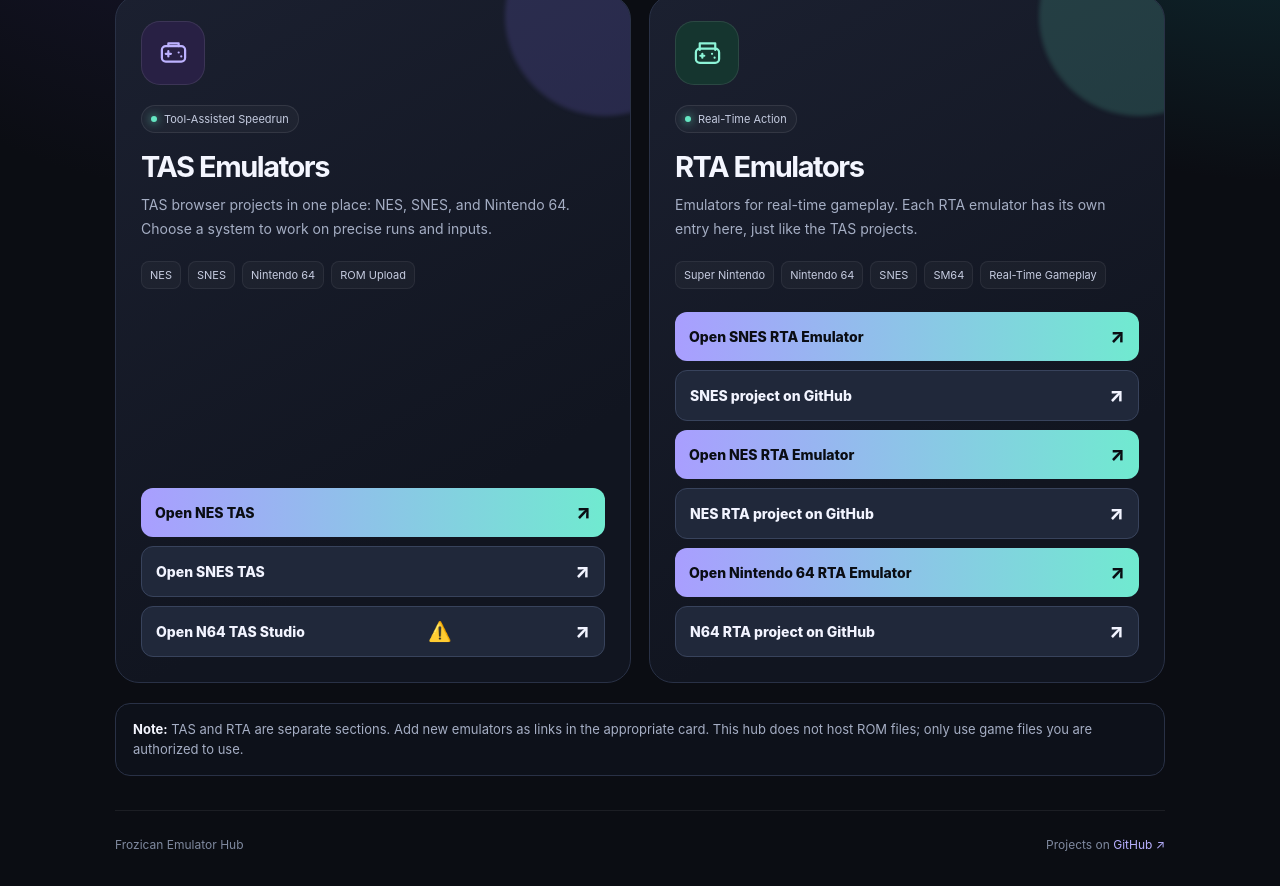
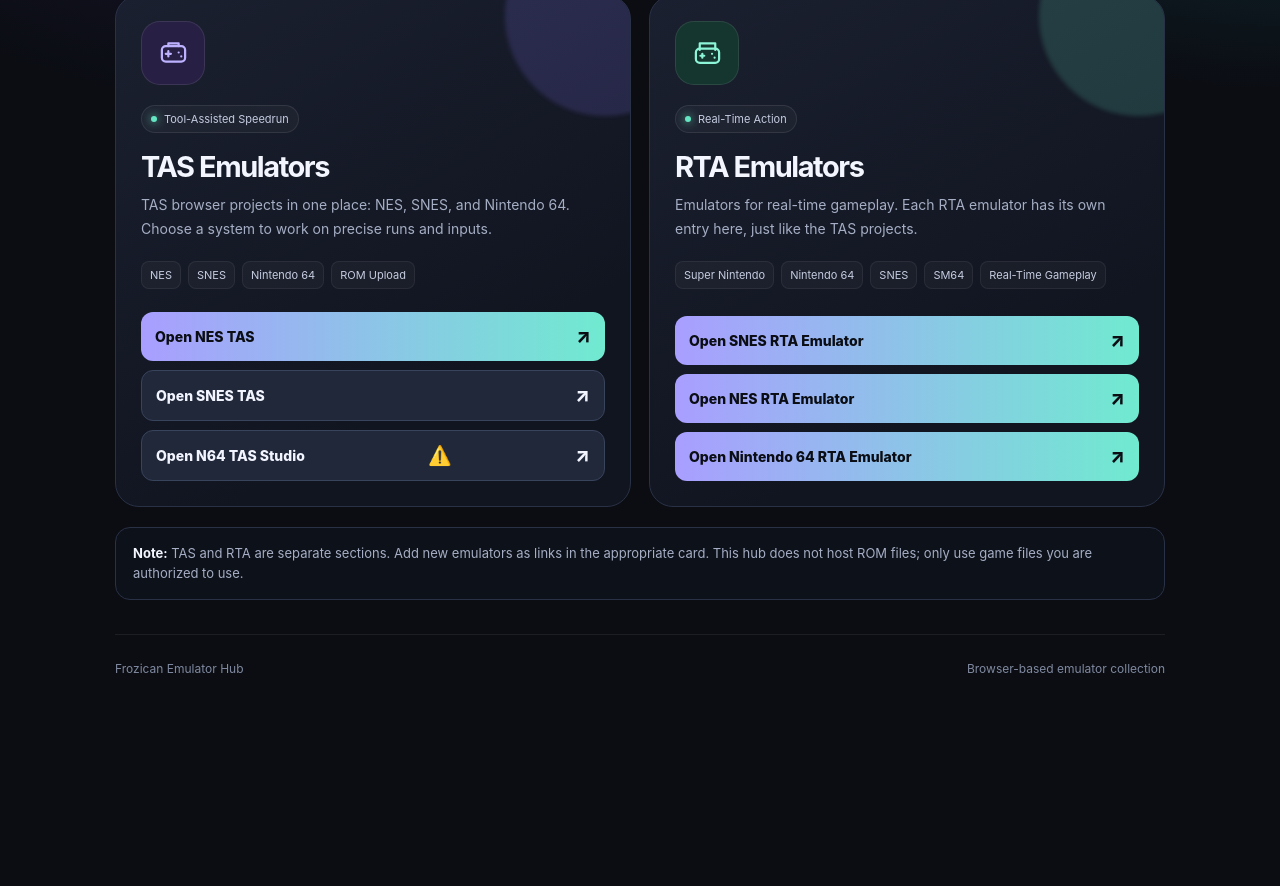
Before and after one commit to Frozican/emulator-hub, a plain HTML site: page index.html in a window 1280 px wide. Shown: the part 572-1458 px from the top of the page. After the commit the page ends 1282 px from the top, so only its background shows below. Drawn offline with Linux system fonts and the light colour scheme.

Commit message:
Remove source-code links from public Emulator Hub

```diff
--- a/index.html
+++ b/index.html
@@ -51,18 +51,15 @@
         <div class="links">
           <!-- RTA-EMULATOR-EINTRÄGE: Add more emulators as additional .launch links in the same format. -->
           <a class="launch" href="https://frozican.github.io/Super-Nintendo-Entertainment-System-Web-Emulator/" target="_blank" rel="noopener">Open SNES RTA Emulator <span>↗</span></a>
-          <a class="launch secondary" href="https://github.com/Frozican/Super-Nintendo-Entertainment-System-Web-Emulator" target="_blank" rel="noopener">SNES project on GitHub <span>↗</span></a>
           <a class="launch" href="https://frozican.github.io/NES-RTA-Emulator/" target="_blank" rel="noopener">Open NES RTA Emulator <span>↗</span></a>
-          <a class="launch secondary" href="https://github.com/Frozican/emulator-hub/tree/main/nes-rta" target="_blank" rel="noopener">NES RTA project on GitHub <span>↗</span></a>
           <a class="launch" href="https://frozican.github.io/Nintendo-64-RTA-Web-Emulator/" target="_blank" rel="noopener">Open Nintendo 64 RTA Emulator <span>↗</span></a>
-          <a class="launch secondary" href="https://github.com/Frozican/Nintendo-64-RTA-Web-Emulator" target="_blank" rel="noopener">N64 RTA project on GitHub <span>↗</span></a>
         </div>
       </article>
     </div>
     <div class="notice"><b>Note:</b> TAS and RTA are separate sections. Add new emulators as links in the appropriate card. This hub does not host ROM files; only use game files you are authorized to use.</div>
   </section>
 </main>
-<footer><span>Frozican Emulator Hub</span><span>Projects on <a href="https://github.com/Frozican" target="_blank" rel="noopener">GitHub ↗</a></span></footer>
+<footer><span>Frozican Emulator Hub</span><span>Browser-based emulator collection</span></footer>
 </div>
 </body>
 </html>
```
